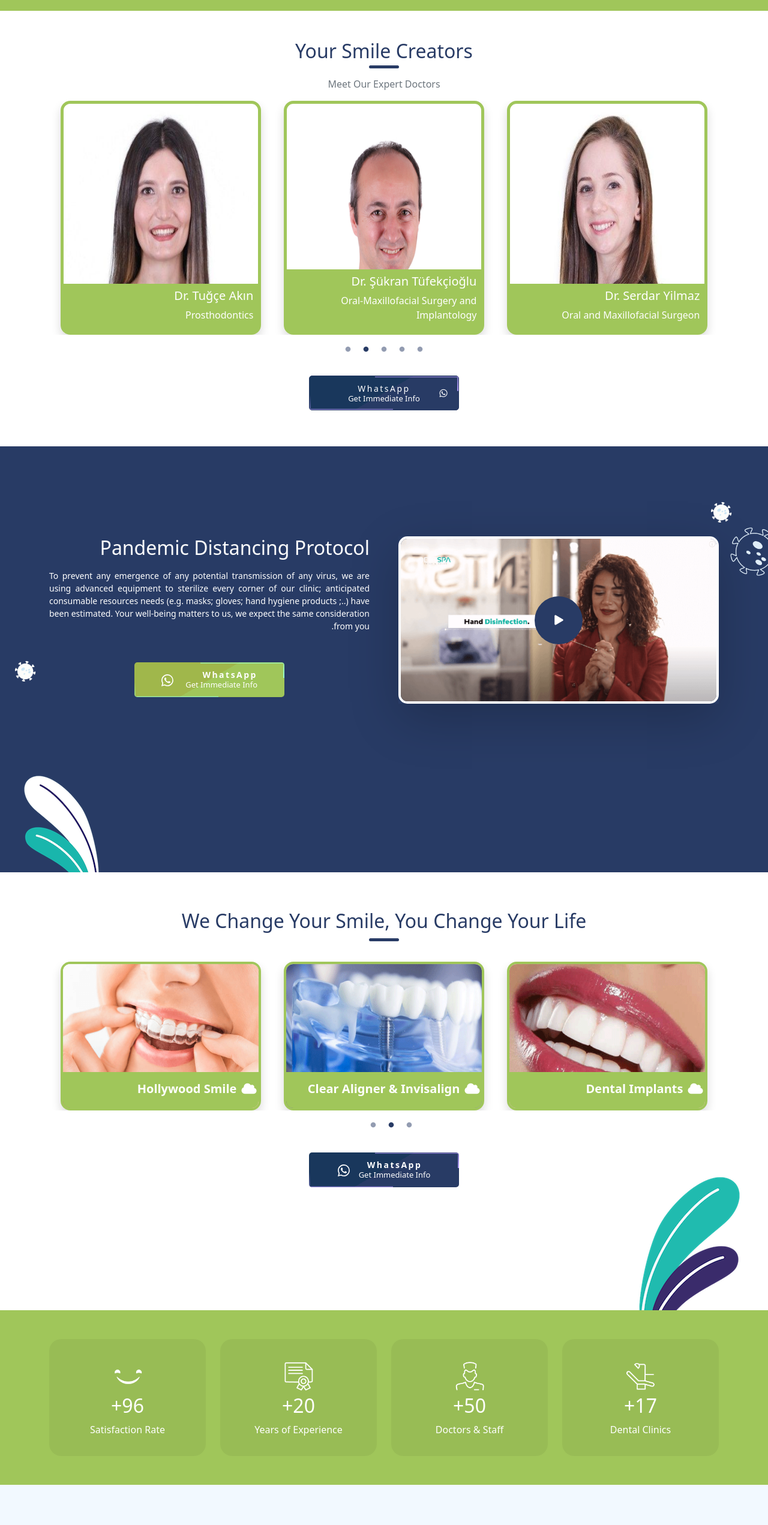
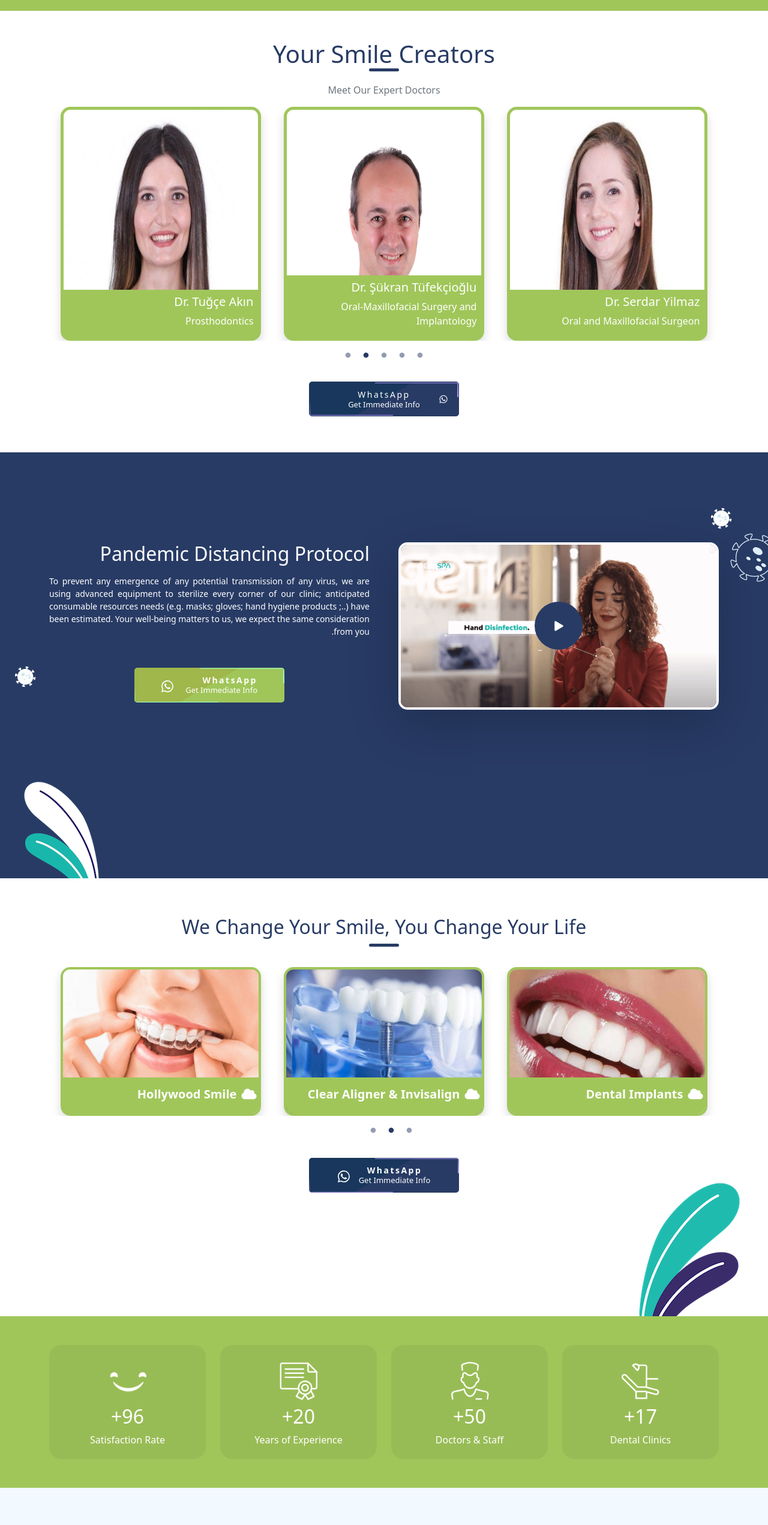
Before and after one commit to Ahmedrashed1619/DentSpa, a React (Create React App) app: page / in a window 1280 px wide. Shown: the part 1549-4091 px from the top of the page at 60% size. Built offline with nearby package versions, Linux system fonts and the light colour scheme.

Commit message:
update style some classes

```diff
--- a/src/App.scss
+++ b/src/App.scss
@@ -932,10 +932,10 @@ header .caption h1 {
         background: hsla(0, 0%, 0%, 0.05);
         border-radius: 20px;
         text-align: center;
-        padding: 2rem;
+        padding: 1.25rem 2rem;
 
         img {
-            width: 60px;
+            width: 80px;
         }
 
         .number {
--- a/src/Home.jsx
+++ b/src/Home.jsx
@@ -463,7 +463,7 @@ export default function Home({ val }) {
       <section id='rashed2' className='py-5'>
         <div className="container">
           <div className="main-title-section text-center mb-3">
-            <h2 className='rashed-secondColor mb-4'>Your Smile Creators</h2>
+            <h2 className='rashed-secondColor mb-4 h1'>Your Smile Creators</h2>
             <p className='mb-0 text-muted'>Meet Our Expert Doctors</p>
           </div>
           <div className="members">
--- a/src/components/ChangeSmile/ChangeSmile.jsx
+++ b/src/components/ChangeSmile/ChangeSmile.jsx
@@ -112,8 +112,8 @@ const ChangeSmile = ({val}) => {
     <>
       <div className="app__ChangeSmile" dir={val === 'ar' || val ===  'ur'  ? 'rtl' : 'ltr'}>
         <Container >
-          <div className="main-title-section text-center mb-3">
-            <h2 className='rashed-secondColor mb-4'>We Change Your Smile, You Change Your Life</h2>
+          <div className="main-title-section text-center">
+            <h2 className='rashed-secondColor'>We Change Your Smile, You Change Your Life</h2>
           </div>
           <Row className='app__ChangeSmile-img mt-5' dir={val === 'ar' || val ===  'ur' || 'ur'? 'rtl' : 'ltr'}>
             <Slider {...slider2}>
@@ -186,10 +186,10 @@ const ChangeSmile = ({val}) => {
       </div>
       <div className="app__Partners " dir={val === 'ar' || val ===  'ur'? 'rtl' : 'ltr'}>
         <Container>
-          <div className="main-title-section text-center mb-3">
-            <h2 className='rashed-secondColor mb-4'>Our Partners</h2>
+          <div className="main-title-section text-center mb-4">
+            <h2 className='rashed-secondColor h1'>Our Partners</h2>
           </div>
-          <Row className='mt-5'>
+          <Row>
             <Col xl={3} lg={3} md={4} className='col-6'>
               <div className="partimg">
                 <img src={partner1} alt="part" className=" w-100" />
```
